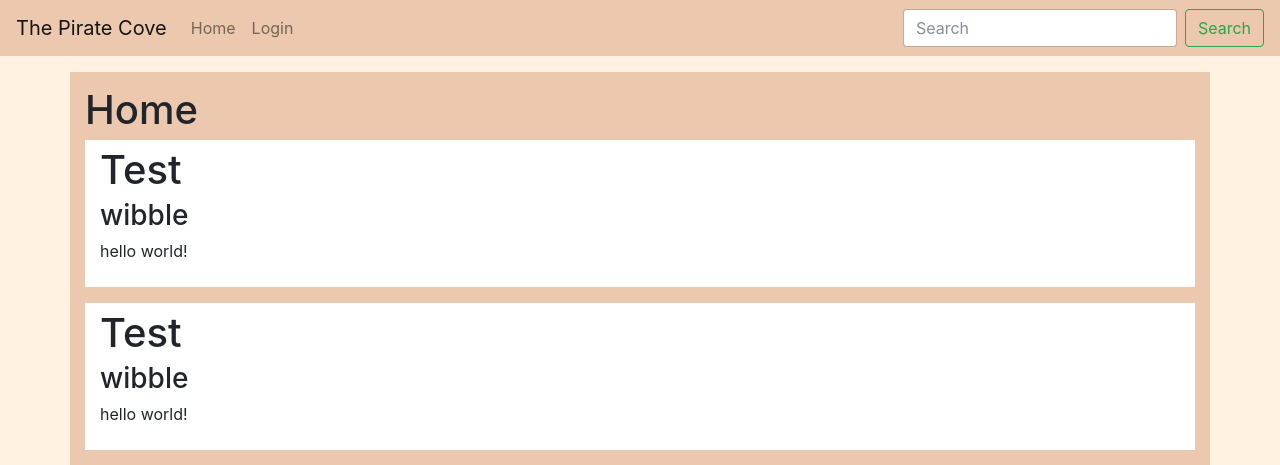
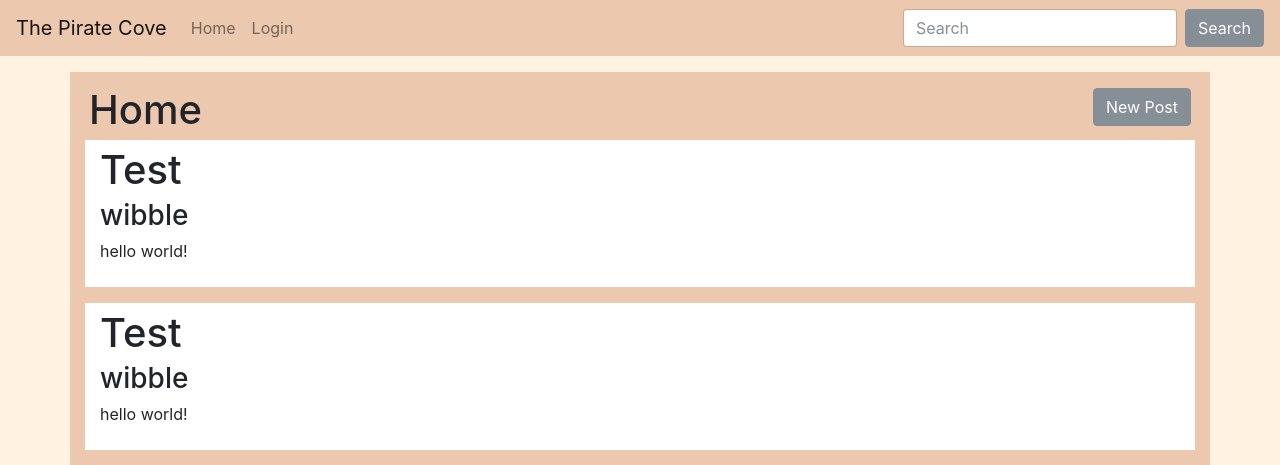
Before and after one commit to E-Kemp/DSS-WEB, a Flask app: page / in a window 1280 px wide. Shown: the top 465 px of the page. Run offline with Flask 2, Linux system fonts and the light colour scheme; some libraries are stand-ins or nearby versions.

Commit message:
Post button
Added a new post button to home page

```diff
--- a/templates/home.html
+++ b/templates/home.html
@@ -1,7 +1,12 @@
 {% extends "layout/template.html" %}
 {% block title %}Home{% endblock %}
 {% block content %}
-	<h1>Home</h1>
+	<div class="row justify-content-between mx-1">
+		<h1 class="">Home</h1>
+		<div class="p-0">
+			<a class="btn btn-secondary" href="/post" role="button">New Post</a>
+		</div>
+	</div>
 	{% for post in posts %}
 		<div class="container bg-white {% if not loop.last %}mb-3{% endif %} py-2">
 			<h1>{{ post.title }}</h1>
--- a/templates/layout/template.html
+++ b/templates/layout/template.html
@@ -43,7 +43,7 @@
 		</ul>
 		<form action="{{ url_for('search') }}" method="post" class="form-inline my-2 my-lg-0">
 			<input class="form-control mr-sm-2" name="search" type="text" placeholder="Search" aria-label="Search">
-			<button class="btn btn-outline-success my-2 my-sm-0" type="submit">Search</button>
+			<button class="btn btn-secondary my-2 my-sm-0" type="submit">Search</button>
 		</form>
 		</div>
 	</nav>
```
